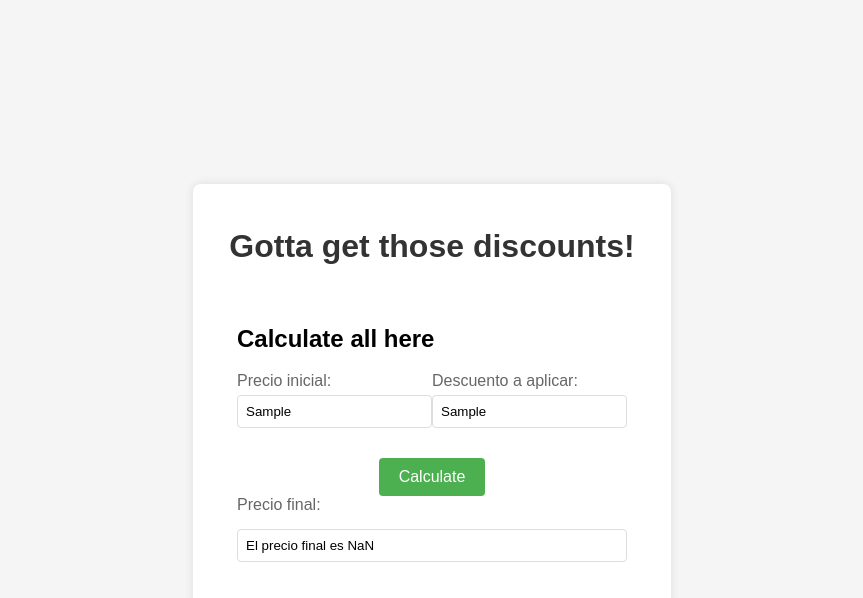
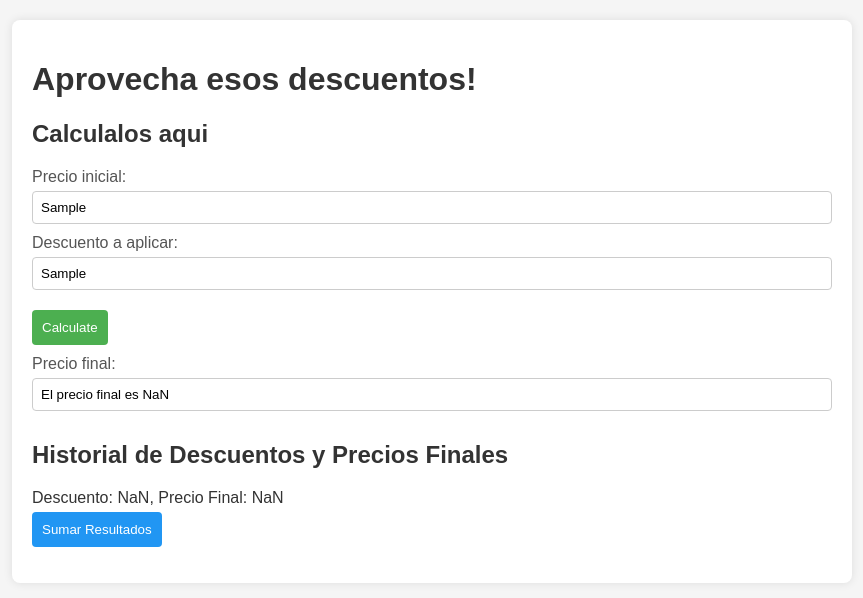
Before and after one commit to Rafa-mg/Discount-Calculator, a plain HTML site: page main/index.html in a window 1280 px wide. Both pictures are taken after typing "Sample", "Sample", "Sample" into the empty fields and a click on the button "Calculate". Shown: the whole page, without its empty margins (208-1071 px from the left). Drawn offline with Linux system fonts and the light colour scheme.

Commit message:
historial de calculos añadido

```diff
--- a/main/index.html
+++ b/main/index.html
@@ -1,4 +1,4 @@
-<!DOCTYPE html>
+<!-- <!DOCTYPE html>
 <html lang="en">
 <head>
     <meta charset="UTF-8">
@@ -38,4 +38,52 @@
 
     <script src="./script.js"></script>
 </body>
+</html>-->
+
+<!DOCTYPE html>
+<html lang="en">
+<head>
+    <meta charset="UTF-8">
+    <meta name="description" content="Discount Calculator">
+    <meta name="robots" content="index,follow">
+    <meta name="viewport" content="width=device-width, initial-scale=1.0">
+    <meta name="author" content="Ram-gad">
+    <title>Discount calculator</title>
+    <link rel="stylesheet" href="./style.css">
+</head>
+<body>
+    <main>
+        <h1>Aprovecha esos descuentos!</h1>
+        <section>
+            <h2>Calculalos aqui</h2>
+            <div class="mainBoard">
+                <div class="upper">
+                    <div class="price">
+                        <label for="input1" class="input-label">Precio inicial:</label>
+                        <input type="text" id="input1" class="input-field" placeholder="Ingrese aquí">
+                    </div>
+                    <div class="discount">
+                        <label for="input2" class="input-label">Descuento a aplicar:</label>
+                        <input type="text" id="input2" class="input-field" placeholder="Ingrese aquí">
+                    </div>
+                </div>
+
+                <div class="lower">
+                    <button class="finalPrice">Calculate</button>
+                </div>
+
+                <label for="input2" class="input-label">Precio final:</label>
+                <input type="text" id="resultado" class="input-field">
+            </div>
+        </section>
+
+        <h2>Historial de Descuentos y Precios Finales</h2>
+        <ul id="historialDescuentosPreciosFinales"></ul>
+        <button onclick="sumarResultados()">Sumar Resultados</button>
+        <p id="resultadoSumaDescuentos"></p>
+        <p id="resultadoSumaPreciosFinales"></p>
+    </main>
+
+    <script src="./script.js"></script>
+</body>
 </html>
--- a/main/script.js
+++ b/main/script.js
@@ -1,9 +1,28 @@
+// let resultado = document.querySelector('#resultado');
+// let precioInicial = document.querySelector('#input1');
+// let descuentoInput = document.querySelector('#input2');
+
+// const calculo = document.querySelector('.finalPrice');
+
+// calculo.addEventListener('click', calcular);
+
+// function calcular() {
+//     let precioInicialConvertido = Number(precioInicial.value);
+//     let descuentoConvertido = Number(descuentoInput.value);
+
+//     let discount = (precioInicialConvertido * descuentoConvertido) / 100;
+
+//     let precioFinal = precioInicialConvertido - discount;
+
+//     resultado.value = `El precio final es ${precioFinal}`;
+// }
+
 let resultado = document.querySelector('#resultado');
 let precioInicial = document.querySelector('#input1');
 let descuentoInput = document.querySelector('#input2');
+let historialDescuentosPreciosFinales = [];
 
 const calculo = document.querySelector('.finalPrice');
-
 calculo.addEventListener('click', calcular);
 
 function calcular() {
@@ -14,5 +33,30 @@ function calcular() {
 
     let precioFinal = precioInicialConvertido - discount;
 
-    resultado.value = `El precio final es ${precioFinal}`;
+    resultado.value = `El precio final es ${precioFinal.toFixed(2)}`;
+
+    historialDescuentosPreciosFinales.push({
+        descuento: discount,
+        precioFinal: precioFinal
+    });
+
+    actualizarHistorialDescuentosPreciosFinales();
 }
+
+function actualizarHistorialDescuentosPreciosFinales() {
+    const historialList = document.getElementById('historialDescuentosPreciosFinales');
+    historialList.innerHTML = '';
+    historialDescuentosPreciosFinales.forEach((item) => {
+        const listItem = document.createElement('li');
+        listItem.textContent = `Descuento: ${item.descuento.toFixed(2)}, Precio Final: ${item.precioFinal.toFixed(2)}`;
+        historialList.appendChild(listItem);
+    });
+}
+
+function sumarResultados() {
+    const sumaDescuentos = historialDescuentosPreciosFinales.reduce((total, item) => total + item.descuento, 0);
+    const sumaPreciosFinales = historialDescuentosPreciosFinales.reduce((total, item) => total + item.precioFinal, 0);
+
+    document.getElementById('resultadoSumaDescuentos').textContent = `Suma de descuentos: ${sumaDescuentos.toFixed(2)}`;
+    document.getElementById('resultadoSumaPreciosFinales').textContent = `Suma de precios finales: ${sumaPreciosFinales.toFixed(2)}`;
+}
--- a/main/style.css
+++ b/main/style.css
@@ -2,29 +2,25 @@ body {
     font-family: 'Arial', sans-serif;
     margin: 0;
     padding: 0;
-    display: flex;
-    align-items: center;
-    justify-content: center;
-    height: 100vh;
+    box-sizing: border-box;
     background-color: #f5f5f5;
 }
 
 main {
+    max-width: 800px;
+    margin: 20px auto;
     background-color: #fff;
     box-shadow: 0 0 10px rgba(0, 0, 0, 0.1);
+    padding: 20px;
     border-radius: 8px;
-    overflow: hidden;
-    padding: 24px;
 }
 
-h1 {
-    text-align: center;
+h1, h2 {
     color: #333;
-    margin: 20px 0;
 }
 
 section {
-    padding: 20px;
+    margin-top: 20px;
 }
 
 .mainBoard {
@@ -32,23 +28,21 @@ section {
     flex-direction: column;
 }
 
-.upper {
-    display: flex;
-    justify-content: space-between;
-    margin-bottom: 20px;
+.upper, .lower {
+    margin-bottom: 10px;
 }
 
 .input-label {
     display: block;
     margin-bottom: 5px;
-    color: #666;
+    color: #555;
 }
 
 .input-field {
     width: 100%;
     padding: 8px;
     margin-bottom: 10px;
-    border: 1px solid #ddd;
+    border: 1px solid #ccc;
     border-radius: 4px;
     box-sizing: border-box;
 }
@@ -56,36 +50,33 @@ section {
 .finalPrice {
     background-color: #4caf50;
     color: #fff;
-    padding: 10px 20px;
+    padding: 10px;
     border: none;
     border-radius: 4px;
     cursor: pointer;
-    font-size: 16px;
 }
 
-.finalPrice:hover {
-    background-color: #45a049;
+#historialDescuentosPreciosFinales {
+    list-style: none;
+    padding: 0;
+    margin: 0;
 }
 
-.lower {
-    text-align: center;
+#historialDescuentosPreciosFinales li {
+    margin-bottom: 5px;
+    color: #333;
 }
 
-#resultado {
-    width: 100%;
-    padding: 8px;
-    border: 1px solid #ddd;
+button {
+    cursor: pointer;
+    background-color: #2196F3;
+    color: #fff;
+    padding: 10px;
+    border: none;
     border-radius: 4px;
-    box-sizing: border-box;
-    margin-top: 10px;
 }
 
-@media only screen and (max-width: 600px) {
-    section {
-        padding: 10px;
-    }
-
-    .upper {
-        flex-direction: column;
-    }
+p {
+    margin-top: 10px;
+    color: #333;
 }
```
Also changed, not shown: main/historial.html (added, +96 -0 lines).
